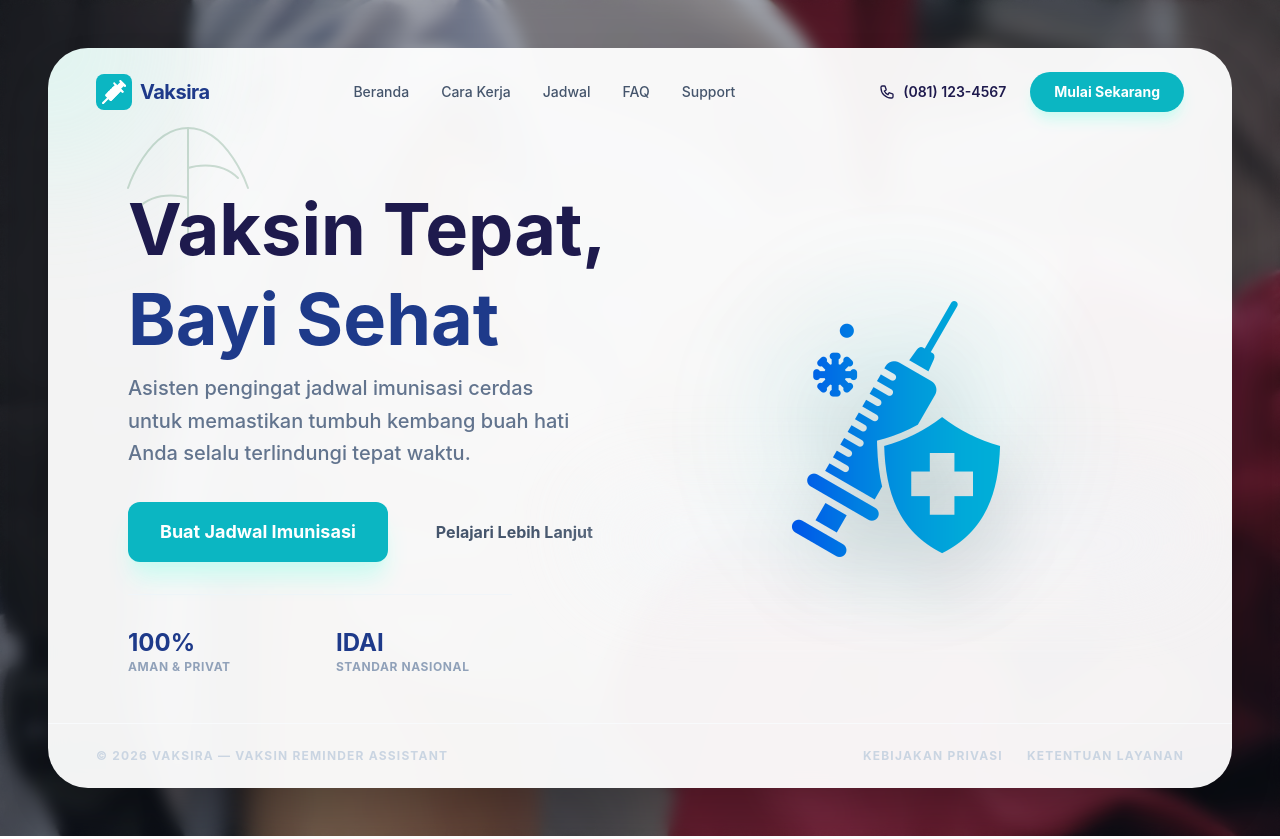
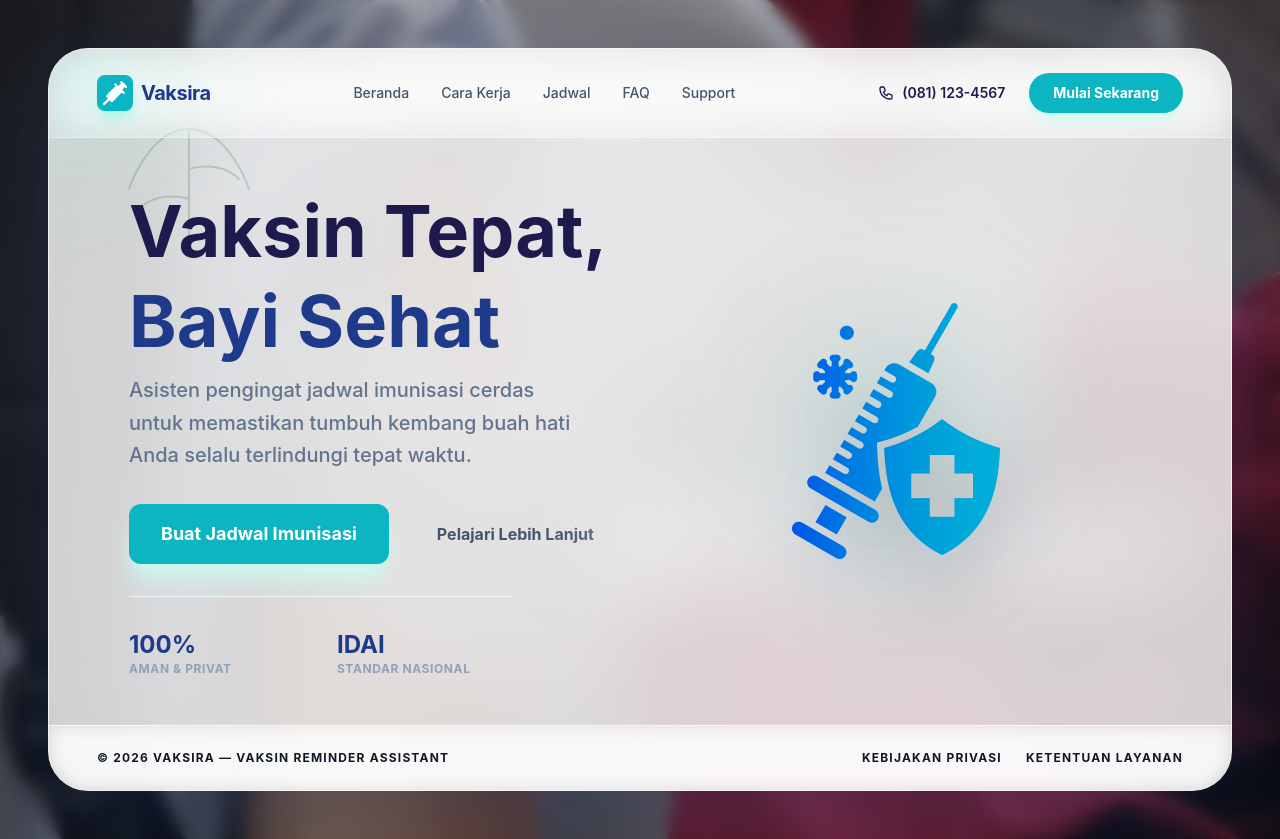
Before and after one commit to stywn93/vaksira, a React (Vite) app: page / in a window 1280 px wide. Built offline with nearby package versions, Linux system fonts and the light colour scheme; what @react-pdf/renderer would draw is missing.

Commit message:
feat: enhance landing page styling with improved backdrop and shadow effects

```diff
--- a/src/LandingPage.jsx
+++ b/src/LandingPage.jsx
@@ -14,7 +14,7 @@ const LandingPage = () => {
       <div className="absolute inset-0 bg-slate-900/40 backdrop-blur-sm"></div>
 
       {/* Main Browser-like Container */}
-      <div className="relative z-10 w-full max-w-7xl h-full min-h-[85vh] bg-white/95 backdrop-blur-md rounded-[40px] shadow-2xl overflow-hidden flex flex-col">
+      <div className="relative z-10 w-full max-w-7xl h-full min-h-[85vh] bg-white/80 backdrop-blur-2xl rounded-[40px] border border-white/70 shadow-[0_30px_90px_rgba(30,58,138,0.22)] overflow-hidden flex flex-col">
 
         {/* Decorative Leaf (CSS Blur) */}
         <div className="absolute top-0 left-0 w-64 h-64 bg-teal-200/20 rounded-full blur-3xl -translate-x-1/2 -translate-y-1/2 pointer-events-none"></div>
@@ -28,9 +28,9 @@ const LandingPage = () => {
         </div>
 
         {/* Header/Navbar */}
-        <header className="relative z-10 flex items-center justify-between px-8 py-6 md:px-12">
+        <header className="relative z-10 flex items-center justify-between px-8 py-6 md:px-12 backdrop-blur-xl border-b border-white/40">
           <div className="flex items-center gap-2">
-            <div className="bg-[#0bb6c2] p-1.5 rounded-lg">
+            <div className="bg-[#0bb6c2] p-1.5 rounded-lg shadow-lg shadow-teal-200/70">
                 <img src={logoUrl} alt="Vaksira Logo" className="w-6 h-6 invert brightness-0" />
             </div>
             <span className="text-xl font-bold tracking-tight text-[#1e3a8a]">Vaksira</span>
@@ -49,7 +49,7 @@ const LandingPage = () => {
               <svg className="w-4 h-4" fill="none" stroke="currentColor" viewBox="0 0 24 24"><path strokeLinecap="round" strokeLinejoin="round" strokeWidth="2" d="M3 5a2 2 0 012-2h3.28a1 1 0 01.948.684l1.498 4.493a1 1 0 01-.502 1.21l-2.257 1.13a11.042 11.042 0 005.516 5.516l1.13-2.257a1 1 0 011.21-.502l4.493 1.498a1 1 0 01.684.949V19a2 2 0 01-2 2h-1C9.716 21 3 14.284 3 6V5z"></path></svg>
               <span>(081) 123-4567</span>
             </div>
-            <Link to="/generate-reminder" className="bg-[#0bb6c2] text-white px-6 py-2.5 rounded-full text-sm font-bold hover:bg-[#099da8] transition-all shadow-lg shadow-teal-100">
+            <Link to="/generate-reminder" className="bg-[#0bb6c2] text-white px-6 py-2.5 rounded-full text-sm font-bold hover:bg-[#099da8] transition-all shadow-lg shadow-teal-100/80">
               Mulai Sekarang
             </Link>
           </div>
@@ -110,7 +110,7 @@ const LandingPage = () => {
         </main>
 
         {/* Footer Subtle */}
-        <footer className="px-8 py-6 md:px-12 text-center md:text-left border-t border-slate-50 flex flex-col md:flex-row justify-between items-center text-xs font-bold text-slate-300 uppercase tracking-widest">
+        <footer className="px-8 py-6 md:px-12 text-center md:text-left border-t border-slate-50/80 flex flex-col md:flex-row justify-between items-center text-xs font-bold text-gray-900 uppercase tracking-widest bg-white/10 backdrop-blur-sm">
             <div>© 2026 VAKSIRA — VAKSIN REMINDER ASSISTANT</div>
             <div className="flex gap-6 mt-4 md:mt-0">
                 <a href="#" className="hover:text-slate-500 transition-colors">Kebijakan Privasi</a>
```
